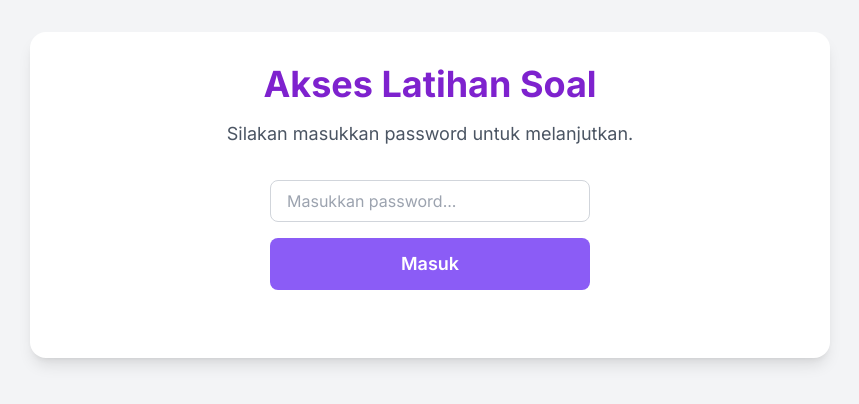
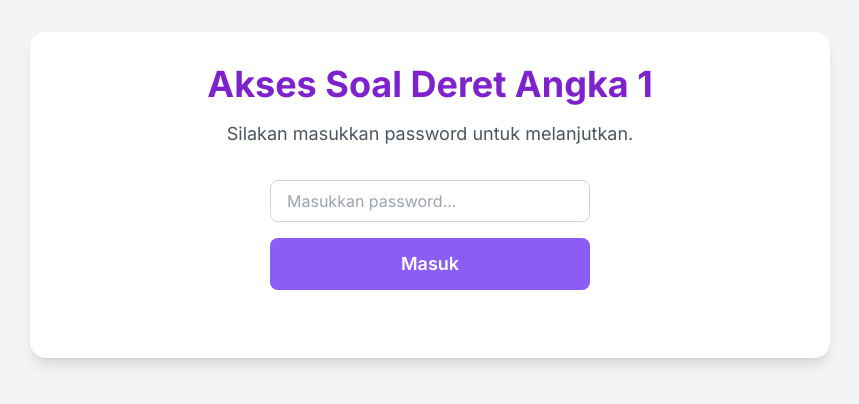
Before and after one commit to dhxo2/deret-angka-1, a plain HTML site: page index.html in a window 1280 px wide. Shown: the whole page, without its empty margins (210-1069 px from the left). Drawn offline with nearby package versions, Linux system fonts and the light colour scheme.

Commit message:
Update index.html

```diff
--- a/index.html
+++ b/index.html
@@ -95,7 +95,7 @@
 <body class="text-gray-800">
 
     <div id="password-screen" class="quiz-container text-center">
-        <h1 class="text-4xl font-bold text-purple-700 mb-4">Akses Latihan Soal</h1>
+        <h1 class="text-4xl font-bold text-purple-700 mb-4">Akses Soal Deret Angka 1</h1>
         <p class="text-lg text-gray-600 mb-8">Silakan masukkan password untuk melanjutkan.</p>
         <div class="max-w-xs mx-auto">
             <input type="password" id="password-input" class="w-full px-4 py-2 border border-gray-300 rounded-lg mb-4 focus:outline-none focus:ring-2 focus:ring-purple-500" placeholder="Masukkan password...">
```
